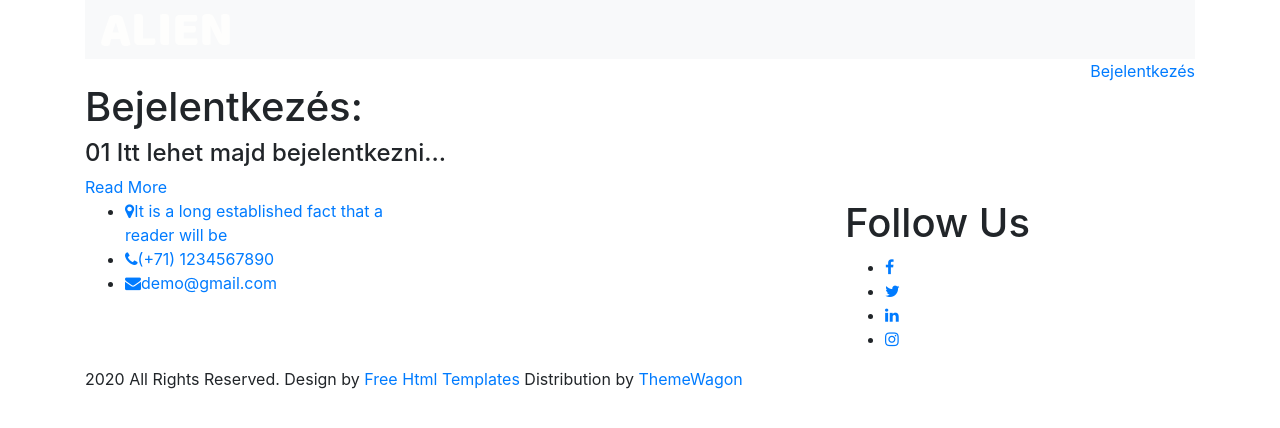
After one commit to timetal02/Web-02-PHP_Mozi, a PHP site: page /login.php in a window 1280 px wide. The commit adds this page. Shown: the top 428 px of the page. Run offline with PHP 8.4, Linux system fonts and the light colour scheme; data that the repository does not hold is empty; some libraries are stand-ins or nearby versions; some web fonts are replaced.

Commit message:
Update vetítések
Vetítések listázása, adatkapcsolat finomítása, bejelentkezések
updatelése.

```diff
--- a/common/header.php
+++ b/common/header.php
@@ -72,9 +72,9 @@ foreach ($menu_items as $item) {
         <div class="user-status" style="display: flex; flex-direction: column; align-items: flex-end;">
             <?php if (isset($_SESSION['user_id'])): ?>
                 <p class="welcome-message" style="color: #fff; margin: 0 0 5px 0; text-align: right;">Üdv, <strong><?php echo htmlspecialchars($_SESSION['username']); ?></strong></p>
-                <a class="btn-getstarted" href="kijelentkezes.php" style="text-align: right;">Kijelentkezés</a>
+                <a class="btn-getstarted" href="logout.php" style="text-align: right;">Kijelentkezés</a>
             <?php else: ?>
-                <a class="btn-getstarted" href="bejelentkezes.php">Bejelentkezés</a>
+                <a class="btn-getstarted" href="login.php">Bejelentkezés</a>
             <?php endif; ?>
         </div>
     </div>
--- a/index.php
+++ b/index.php
@@ -52,7 +52,7 @@ include_once 'common/head.php';
                                     <h1 class="banner_taital">Become Artitech of your future business</h1>
                                     <form>
                                         <input type="text" class="search_text" placeholder="Search text here" name="Search text here">
-                                        <div class="search_bt"><a href="#">Search Now</a></div>
+                                        <div class="search_bt"><a href="/kereses.php">Search Now</a></div>
                                     </form>
                                 </div>
                             </div>
@@ -68,7 +68,7 @@ include_once 'common/head.php';
                                     <h1 class="banner_taital">Become Artitech of your future business</h1>
                                     <form>
                                         <input type="text" class="search_text" placeholder="Search text here" name="Search text here">
-                                        <div class="search_bt"><a href="#">Search Now</a></div>
+                                        <div class="search_bt"><a href="/kereses.php">Search Now</a></div>
                                     </form>
                                 </div>
                             </div>
--- /dev/null
+++ b/login.php
@@ -0,0 +1,37 @@
+<!DOCTYPE html>
+<html>
+
+<?php
+include_once 'common/head.php';
+?>
+
+<body>
+
+    <?php
+    include_once 'common/header.php';
+    ?>
+
+    <!-- market section start -->
+    <div class="market_section layout_padding">
+        <div class="container">
+            <div class="row">
+                <div class="col-md-12">
+                    <h1 class="market_taital">Bejelentkezés:</h1>
+                </div>
+            </div>
+            <div class="market_section_2">
+                <h4 class="market_text active">01 <span class="padding10">Itt lehet majd bejelentkezni...</span></h4>
+
+            </div>
+            <div class="seemore_bt"><a href="#">Read More</a></div>
+        </div>
+    </div>
+    <!-- market section end -->
+
+    <?php
+    include_once 'common/footer.php';
+    ?>
+
+</body>
+
+</html>
--- /dev/null
+++ b/logout.php
@@ -0,0 +1,6 @@
+<?php
+session_start();
+session_unset();
+session_destroy();
+header("Location: index.php");
+exit();
```
Also changed, not shown: vetitesek.php (+18 -6 lines), mnb.php (line endings or trailing spaces).
